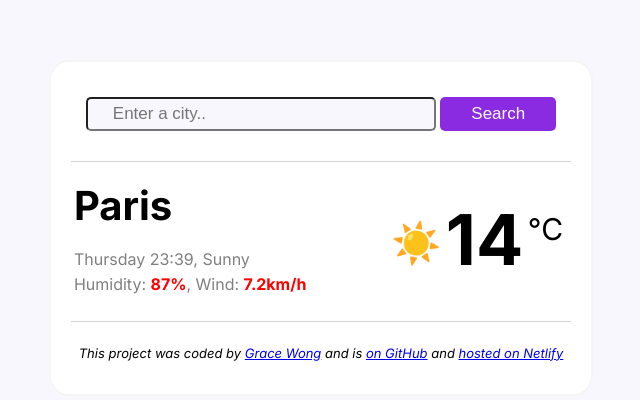
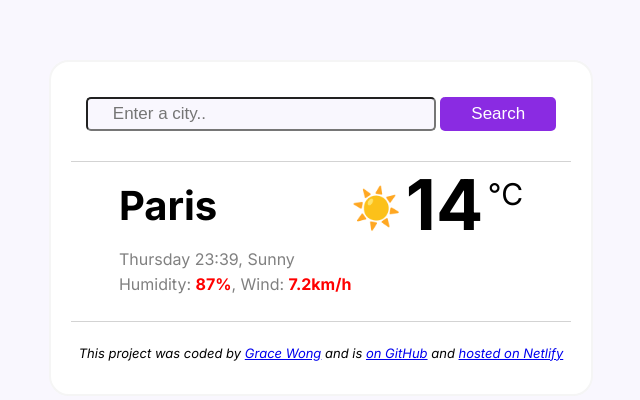
Before and after one commit to GW122910/SheCodes-Weather-App-Project, a plain HTML site: page index.html in a window 1280 px wide. Shown: the whole page, without its empty margins (319-959 px from the left). Drawn offline with nearby package versions, Linux system fonts and the light colour scheme.

Commit message:
Changed positioning of .weather-information and .current-temp

```diff
--- a/styles.css
+++ b/styles.css
@@ -116,14 +116,14 @@ footer {
 
 .weather-information {
   position: relative;
-  left: -45px;
+  left: auto;
   bottom: 8px;
 }
 
 .current-temp {
   position: relative;
-  top: 35px;
-  right: -40px;
+  top: auto;
+  right: auto;
 }
 
 .temp {
```
